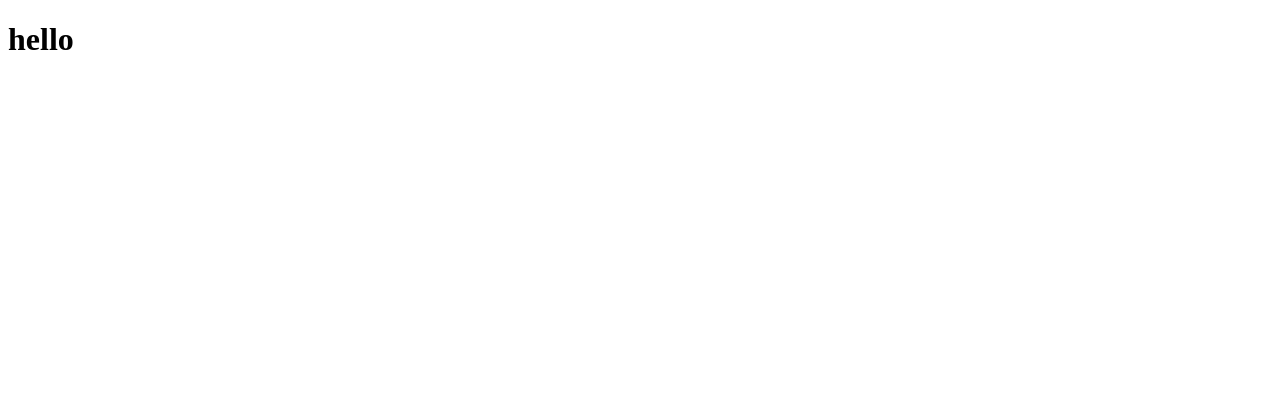
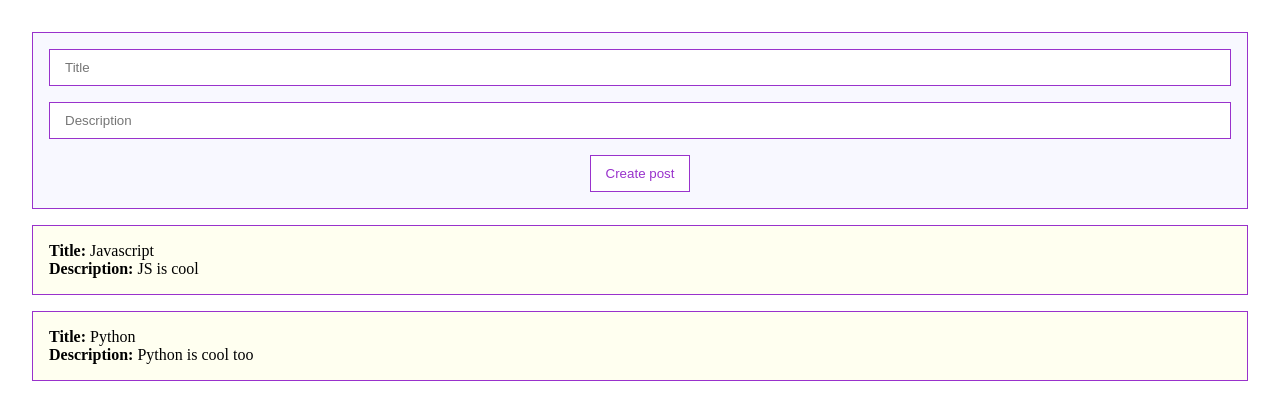
Before and after one commit to taiena/project-vue3, a Vue app: page / in a window 1280 px wide. Shown: the top 420 px of the page. Built offline with nearby package versions, Linux system fonts and the light colour scheme.

Commit message:
added posts and form layout

```diff
--- a/src/App.vue
+++ b/src/App.vue
@@ -1,6 +1,89 @@
 <template>
-  <h1>hello</h1>
+<div class="Container">
+    <form class="Form">
+        <input class="Input" type="text" placeholder="Title">
+        <input class="Input" type="text" placeholder="Description">
+        <button class="Btn">Create post</button>
+    </form>
+    <div class="Post" v-for="post in posts" :key="post.id">
+        <div><strong>Title: </strong>{{ post.title }}</div>
+        <div><strong>Description: </strong>{{ post.body }}</div>
+    </div>
+</div>
 </template>
 
 <script>
+export default {
+    data() {
+        return {
+            posts: [
+                {id: 1, title: 'Javascript', body: 'JS is cool'},
+                {id: 2, title: 'Python', body: 'Python is cool too'},
+            ],
+
+            likes: 0,
+            dislikes: 0
+        }
+    },
+
+    methods: {
+        addLike() {
+            this.likes++
+        },
+        addDislike() {
+            this.dislikes++
+        },
+    }
+}
 </script>
+
+<style>
+* {
+    margin: 0;
+    padding: 0;
+    box-sizing: border-box;
+}
+
+.Container {
+    display: flex;
+    flex-direction: column;
+    justify-content: center;
+    padding: 2rem;
+}
+
+.Post {
+    padding: 1rem;
+    margin-bottom: 1rem;;
+    border: 1px solid DarkOrchid;
+    background-color: Ivory;
+}
+
+.Form {
+    display: flex;
+    flex-direction: column;
+    align-items: center;
+    padding: 1rem;
+    margin-bottom: 1rem;;
+    border: 1px solid DarkOrchid;
+    background-color: GhostWhite;
+}
+
+.Input {
+    width: 100%;
+    margin-bottom: 1rem;
+    padding: 10px 15px;
+    border: 1px solid DarkOrchid;
+}
+
+.Btn {
+    padding: 10px 15px;
+    color: darkorchid;
+    background: white;
+    border: 1px solid DarkOrchid;
+}
+
+.Btn:hover {
+    cursor: pointer;
+    background: LavenderBlush;
+}
+</style>
```
